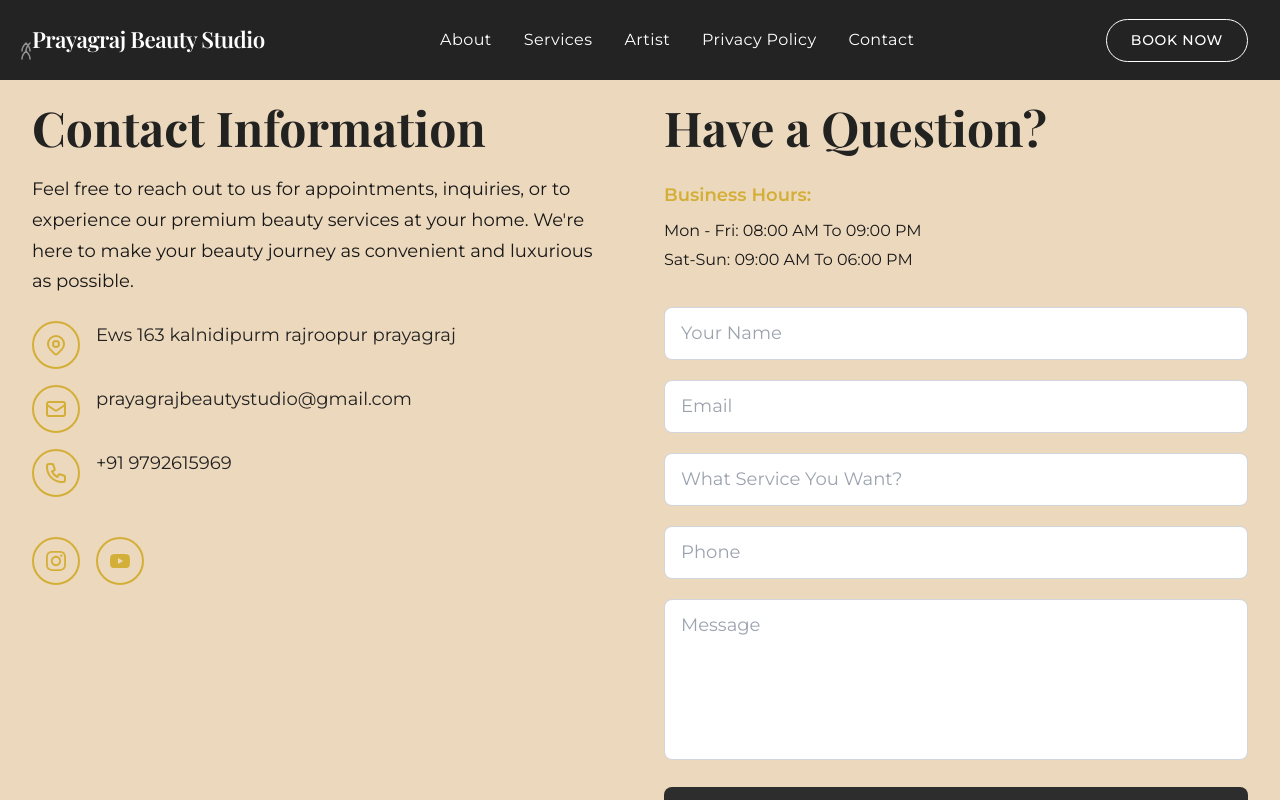
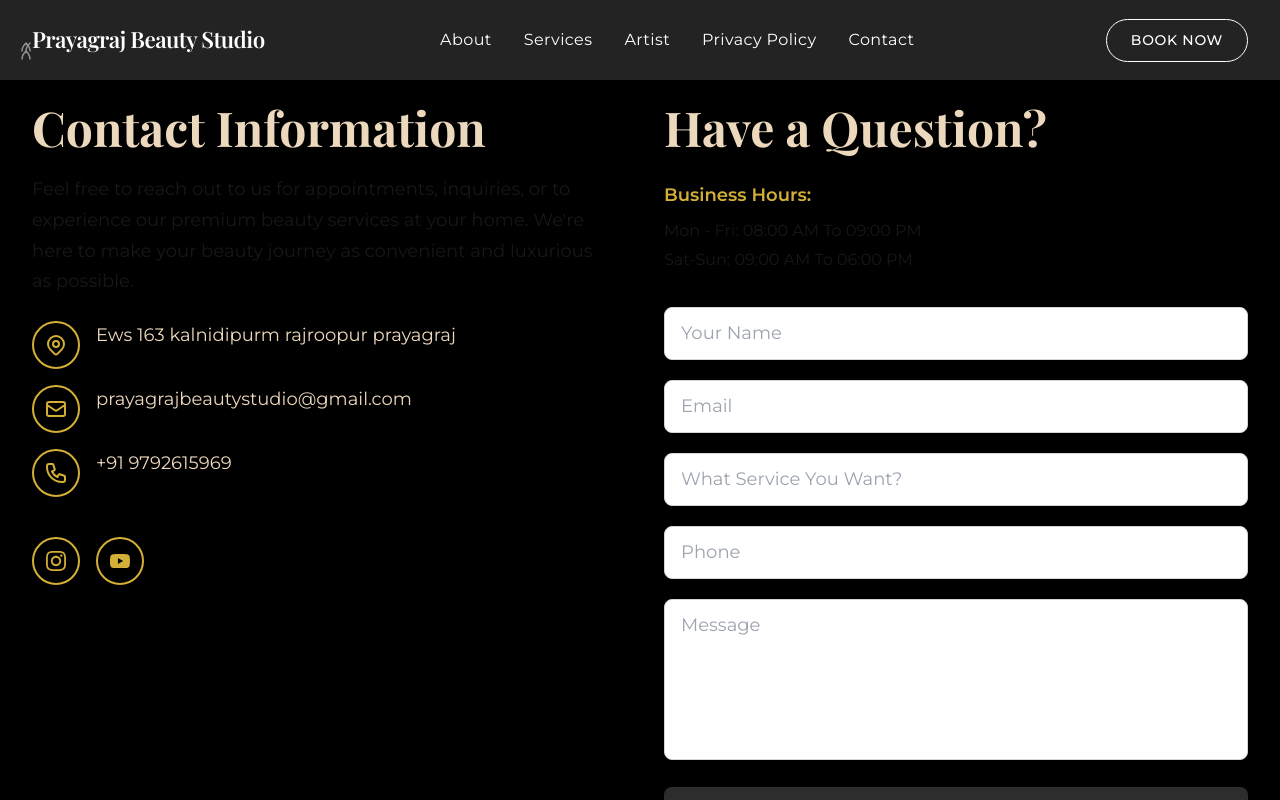
Before and after one commit to kesharwani615/Prayagraj_beauty_studio, a Next.js app: page /contact in a window 1280 px wide. Shown: the top 800 px of the page. Built offline with nearby package versions, Linux system fonts and the light colour scheme; no server answers.

Commit message:
text done

```diff
--- a/app/(public)/contact/page.tsx
+++ b/app/(public)/contact/page.tsx
@@ -8,14 +8,14 @@ const ContactPage = () => {
     <>
       <Navbar />
       <main className="contact-page fade-in-on-load">
-        <section className="contact-section bg-hero-light py-16 lg:py-24">
+        <section className="contact-section bg-hero-dark-black py-16 lg:py-24">
           <div className="container mx-auto px-4 sm:px-6 lg:px-8">
             <div className="grid lg:grid-cols-2 gap-8 lg:gap-12">
 
               {/* Left Column - Contact Information */}
               <div className="contact-info-column space-y-6">
                 <div>
-                  <h1 className="contact-info-heading text-hero-text-dark mb-4">
+                  <h1 className="contact-info-heading text-hero-light mb-4">
                     Contact Information
                   </h1>
                   <p className="contact-info-description text-hero-text-dark/80">
@@ -50,7 +50,7 @@ const ContactPage = () => {
                       </svg>
                     </div>
                     <div>
-                      <p className="contact-detail-text text-hero-text-dark">
+                      <p className="contact-detail-text text-hero-light">
                       Ews 163 kalnidipurm rajroopur prayagraj
                       </p>
                     </div>
@@ -77,7 +77,7 @@ const ContactPage = () => {
                     <div>
                       <a
                         href="mailto:prayagrajbeautystudio@gmail.com"
-                        className="contact-detail-text text-hero-text-dark hover:text-hero-accent transition-colors duration-200"
+                        className="contact-detail-text text-hero-light hover:text-hero-accent transition-colors duration-200"
                       >
                         prayagrajbeautystudio@gmail.com
                       </a>
@@ -105,7 +105,7 @@ const ContactPage = () => {
                     <div>
                       <a
                         href="tel:+919876543210"
-                        className="contact-detail-text text-hero-text-dark hover:text-hero-accent transition-colors duration-200"
+                        className="contact-detail-text text-hero-light hover:text-hero-accent transition-colors duration-200"
                       >
                         +91 9792615969
                       </a>
@@ -152,7 +152,7 @@ const ContactPage = () => {
 
               {/* Right Column - Contact Form */}
               <div className="contact-form-column">
-                <h2 className="contact-form-heading text-hero-text-dark mb-6">
+                <h2 className="contact-form-heading text-hero-light mb-6">
                   Have a Question?
                 </h2>
 
```
